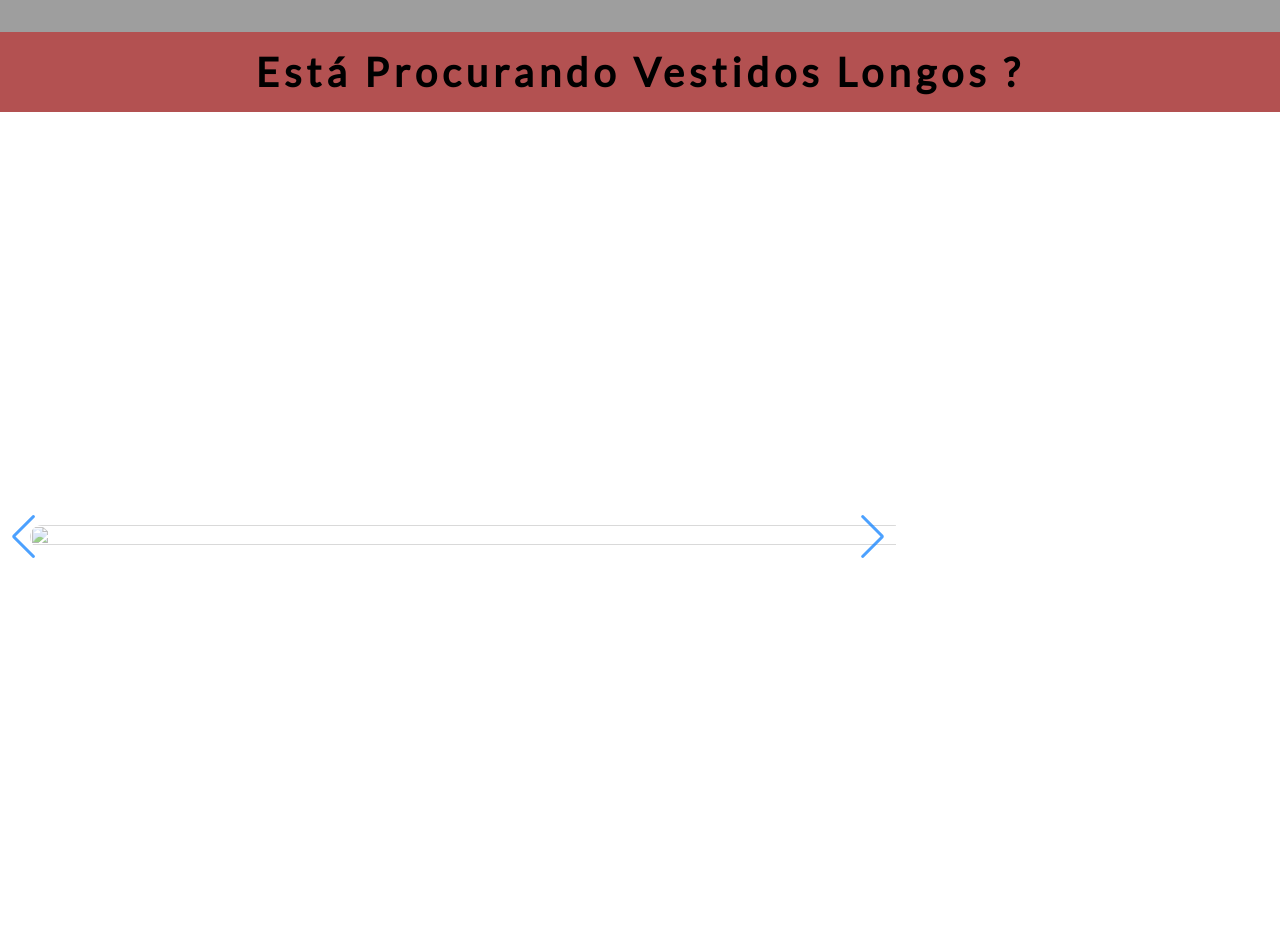
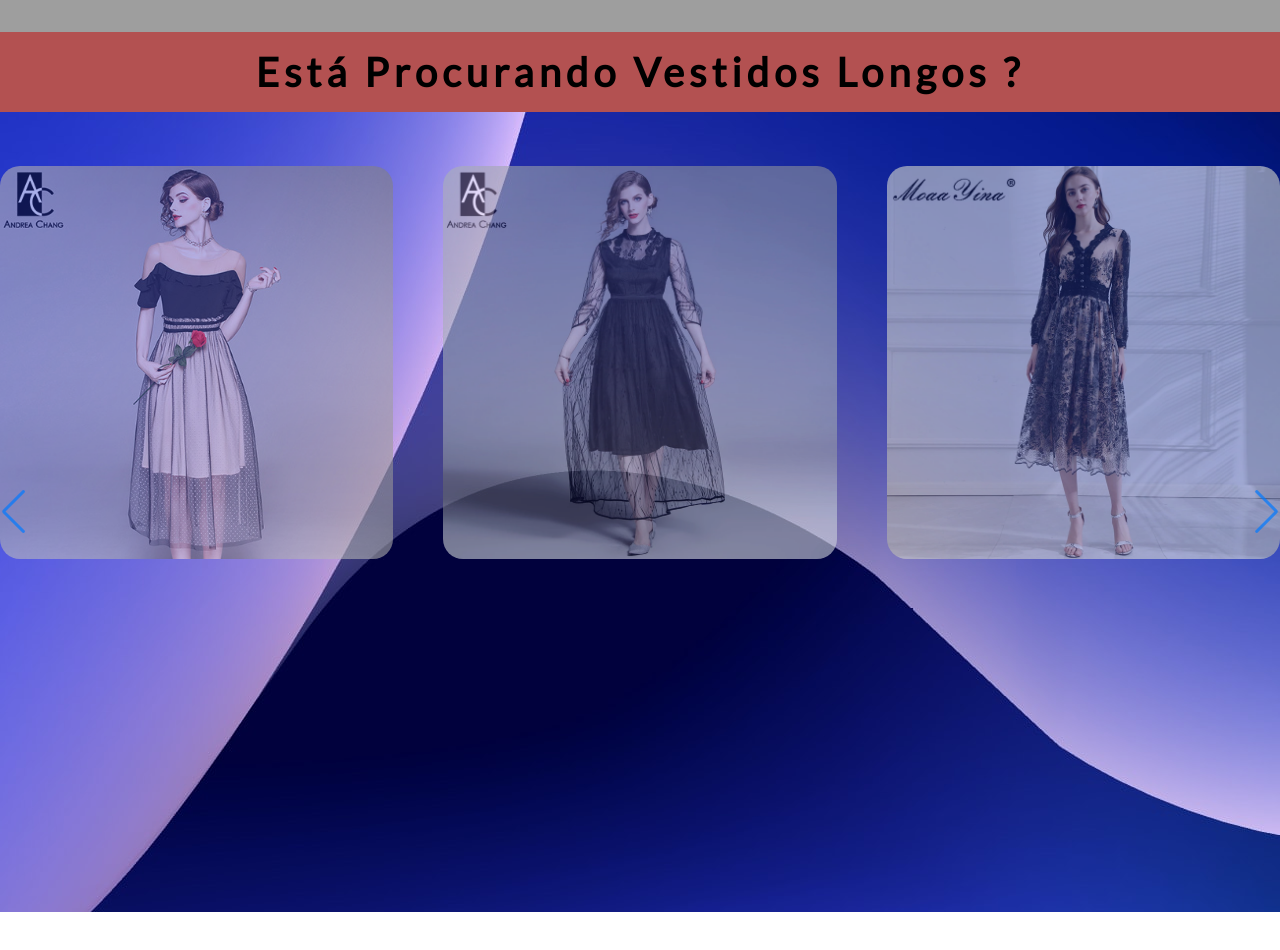
Before and after one commit to SamuelFerrareis/PJ-01, a plain HTML site: page index.html in a window 1280 px wide. Shown: the part 800-1750 px from the top of the page. After the commit the page ends 1712 px from the top, so only its background shows below. Drawn offline with nearby package versions, Linux system fonts and the light colour scheme; grey boxes are pictures that could not be loaded.

Commit message:
samuel é fera, add images, and carrossel

```diff
--- a/css/index.css
+++ b/css/index.css
@@ -336,11 +336,18 @@ section {
 .mobile-menu.active .line3 {
   transform: rotate(45deg) translate(-5px, -7px);
 }
+#body2 {
+  height: 100vh;
+  display: flex;
+  align-items: center;
+  justify-content: center;
+  background: url("/img/Fundo-teste.jpg") repeat center
+}
 
-#section2 {
+section {
   position: relative;
   height: 850px;
-  width: 70%;
+  width: 1300px;
   display: flex;
   align-items: center;
 }
@@ -350,27 +357,35 @@ section {
 }
 
 .card {
-  position:relative;
+  position: relative;
   border-radius: 20px;
-  margin: 20px;
+  margin: 20px 0;
 }
 
-#section2 .card .image{
+.card .card-content{
+  display: flex;
+  flex-direction: column;
+  align-items: center;
+  position: relative;
+  z-index: 100;
+}
+
+section .card .image{
   height: 100%;
   width: 100%;
   cursor: pointer;
   padding: 10px;
 }
 
-#section2 .card .image img{
+section .card .image img{
   height: 100%;
-  width:100%;
+  width: 100%;
   border-radius: 20px;
   transition: all 0.4s;
   opacity: 60%;
 }
 
-#section2 .card .image img:hover{
+section .card .image img:hover{
   transform: scale(1.07);
   opacity: 100%;
 }
--- a/index.html
+++ b/index.html
@@ -35,20 +35,21 @@
         </nav>
     </header>
     <main></main>
-    <section>
+    <div>
         <div id="name-v">
             <h1 class="hover-3">Está Procurando Vestidos Longos ?</h1>
         </div>
-    </section>
-    <section id="section2">
+    </div>
+    <div id="body2">
+    <section>
 
-        <div class="swiper nySwiper container">
+        <div class="swiper mySwiper container">
             <div class="swiper-wrapper content">
 
               <div class="swiper-slide card">
                 <div class="card-content">
                   <div class="image">
-                            <img src="img.1png" alt="">
+                    <img src="./img/img1.png" alt="">
                   </div>
                 </div>
               </div>
@@ -56,7 +57,7 @@
               <div class="swiper-slide card">
                 <div class="card-content">
                   <div class="image">
-                            <img src="img.2png" alt="">
+                    <img src="./img/img2.png" alt="">
                   </div>
                 </div>
               </div>
@@ -64,7 +65,7 @@
               <div class="swiper-slide card">
                 <div class="card-content">
                   <div class="image">
-                            <img src="img.3png" alt="">
+                    <img src="./img/img3.png" alt="">
                   </div>
                 </div>
               </div>
@@ -72,7 +73,7 @@
               <div class="swiper-slide card">
                 <div class="card-content">
                   <div class="image">
-                            <img src="img.4png" alt="">
+                    <img src="./img/img4.png" alt="">
                   </div>
                 </div>
               </div>
@@ -80,7 +81,7 @@
               <div class="swiper-slide card">
                 <div class="card-content">
                   <div class="image">
-                            <img src="img.5png" alt="">
+                    <img src="./img/img5.png" alt="">
                   </div>
                 </div>
               </div>
@@ -88,7 +89,55 @@
               <div class="swiper-slide card">
                 <div class="card-content">
                   <div class="image">
-                            <img src="img.6png" alt="">
+                    <img src="./img/img6.png" alt="">
+                  </div>
+                </div>
+              </div>
+
+              <div class="swiper-slide card">
+                <div class="card-content">
+                  <div class="image">
+                    <img src="./img/img12.png" alt="">
+                  </div>
+                </div>
+              </div>
+
+              <div class="swiper-slide card">
+                <div class="card-content">
+                  <div class="image">
+                    <img src="./img/img12.png" alt="">
+                  </div>
+                </div>
+              </div>
+
+              <div class="swiper-slide card">
+                <div class="card-content">
+                  <div class="image">
+                    <img src="./img/img12.png" alt="">
+                  </div>
+                </div>
+              </div>
+
+              <div class="swiper-slide card">
+                <div class="card-content">
+                  <div class="image">
+                    <img src="./img/img1.png" alt="">
+                  </div>
+                </div>
+              </div>
+
+              <div class="swiper-slide card">
+                <div class="card-content">
+                  <div class="image">
+                    <img src="./img/img1.png" alt="">
+                  </div>
+                </div>
+              </div>
+
+              <div class="swiper-slide card">
+                <div class="card-content">
+                  <div class="image">
+                    <img src="./img/img1.png" alt="">
                   </div>
                 </div>
               </div>
@@ -99,27 +148,28 @@
           <div class="swiper-button-next"></div>
             <div class="swiper-button-prev"></div>
             <div class="swiper-pagination"></div>
+
     </section>
+    </div>
 
     <script src="https://unpkg.com/swiper/swiper-bundle.min.js"></script>
 
     <script>
-        var swiper = new swiper(".mySwiper", {
-            Perview:3,
-            spaceBetween:30,
-            slidePergroup:3,
-            loop:true,
-            loopfillGroupWithBlank:true,
+        var swiper = new Swiper(".mySwiper", {
+          slidesPerView: 3,
+          spaceBetween: 30,
+          slidesPerGroup: 3,
+          loop: true,
+          loopFillGroupWithBlank: true,
           pagination: {
-                el:".seiper-pagination",
+            el: ".swiper-pagination",
             clickable: true,
           },
           navigation: {
             nextEl: ".swiper-button-next",
-                prevEl: ".swiper-button-prev"
-            }
-        }
-        )
+            prevEl: ".swiper-button-prev",
+          },
+        });
       </script>
 
     <script src="/mobile-navbar.js"></script>
--- /dev/null
+++ b/slider-de-imagens-main/slider-de-imagens-main/style.css
@@ -0,0 +1,83 @@
+
+
+*{
+  margin: 0;
+  padding: 0;
+  box-sizing: border-box;
+
+}
+
+body{
+  height: 100vh;
+  display: flex;
+  align-items: center;
+  justify-content: center;
+  background: #575757;
+}
+
+section{
+  position: relative;
+  height: 850px;
+  width: 1300px;
+  display: flex;
+  align-items: center;
+}
+
+.swiper{
+  width: 1300px;
+}
+
+.card{
+  position: relative;
+  border-radius: 20px;
+  margin: 20px 0;
+
+}
+
+.card .card-content{
+  display: flex;
+  flex-direction: column;
+  align-items: center;
+  position: relative;
+  z-index: 100;
+}
+
+ section .card .image{
+  height: 100%;
+  width: 100%;
+  cursor: pointer;
+  padding: 10px;
+
+}
+
+section .card .image img{
+  height: 100%;
+  width: 100%;
+  border-radius: 20px;
+  transition: all 0.4s;
+  opacity: 60%;
+
+}
+
+section .card .image img:hover{
+    transform: scale(1.07);
+    opacity: 100%;
+}
+
+
+
+.swiper-pagination{
+  position: absolute;
+}
+
+
+
+.swiper-button-next, .swiper-button-prev{
+  opacity: 0.7;
+  color: #ffffff;
+  transition: all 0.3s ease;
+}
+.swiper-button-next:hover, .swiper-button-prev:hover{
+  opacity: 1;
+  color: #ffffff;
+}
```
Also changed, not shown: slider-de-imagens-main/slider-de-imagens-main/SLIDER.HTML (added, +145 -0 lines), img/Fundo-teste.jpg (added), img/img12.png (added), slider-de-imagens-main/slider-de-imagens-main/IMG/01.png (added), slider-de-imagens-main/slider-de-imagens-main/IMG/02.png (added), slider-de-imagens-main/slider-de-imagens-main/IMG/03.png (added), slider-de-imagens-main/slider-de-imagens-main/IMG/04.png (added), slider-de-imagens-main/slider-de-imagens-main/IMG/05.png (added), slider-de-imagens-main/slider-de-imagens-main/IMG/06.png (added), slider-de-imagens-main/slider-de-imagens-main/IMG/07.png (added), slider-de-imagens-main/slider-de-imagens-main/IMG/08.png (added), slider-de-imagens-main/slider-de-imagens-main/IMG/09.png (added), slider-de-imagens-main/slider-de-imagens-main/IMG/10.png (added), slider-de-imagens-main/slider-de-imagens-main/IMG/11.png (added), 1 more files, 1 other file. Lines whose indentation alone changed are shown as unchanged.
